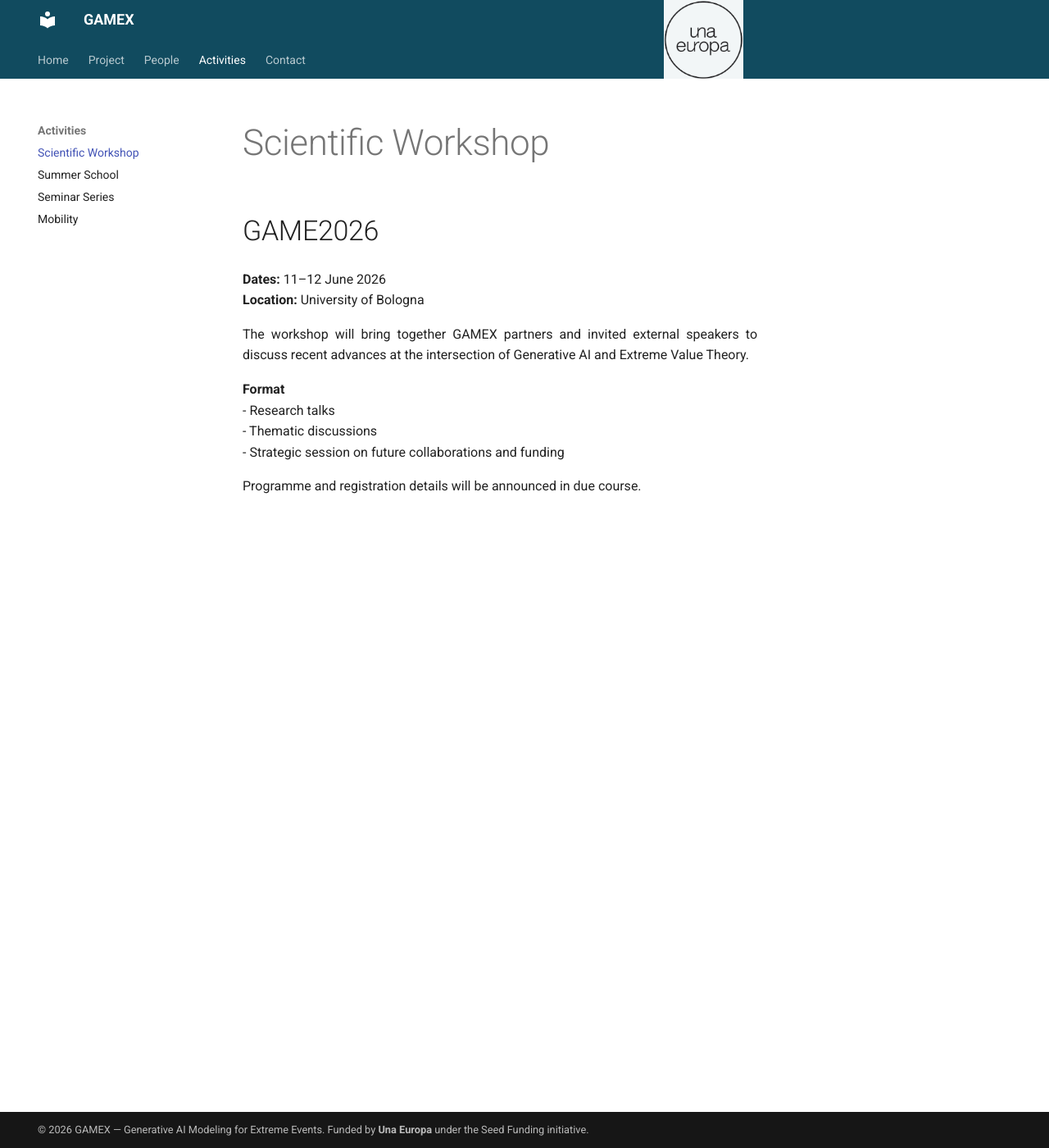
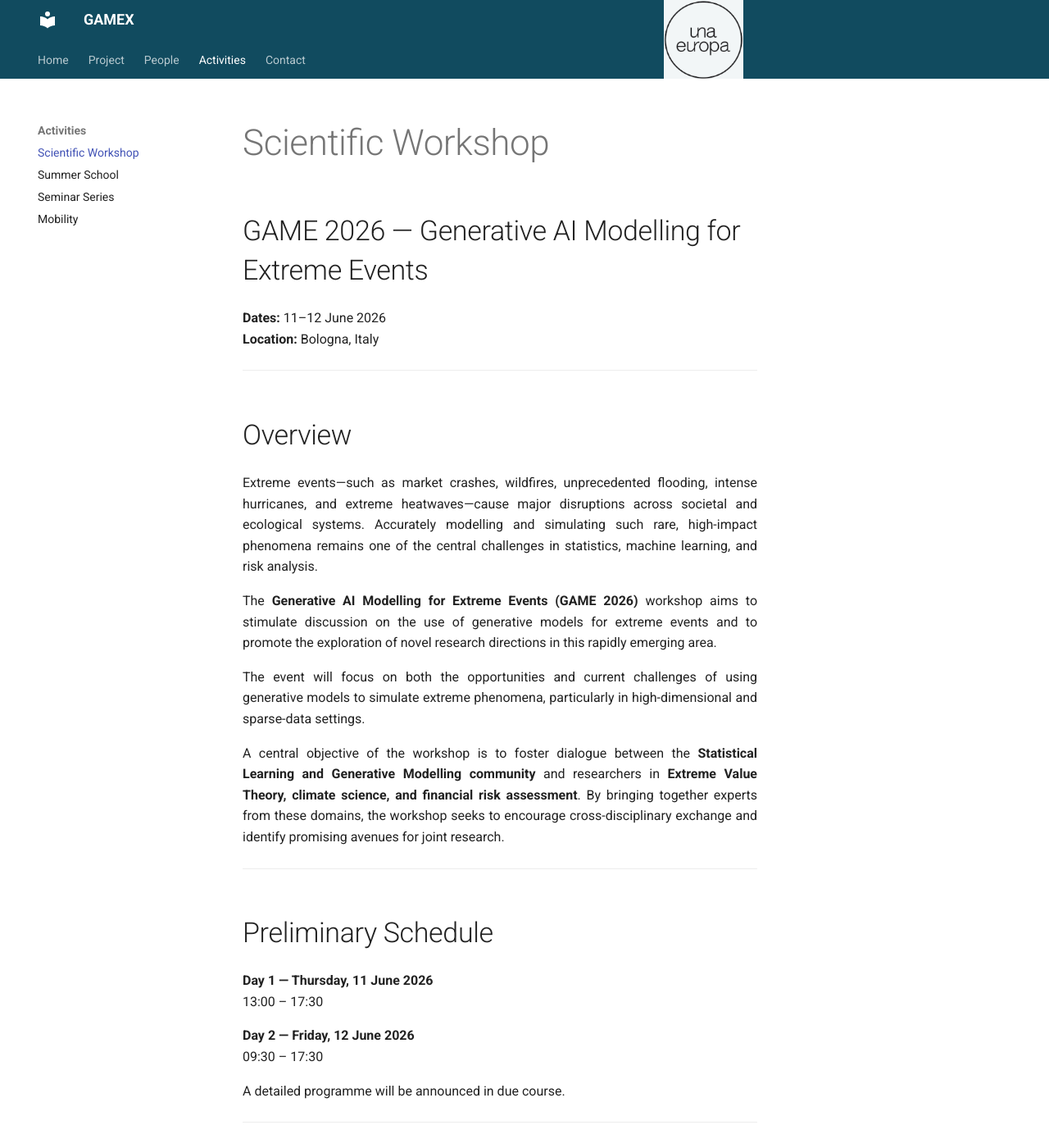
Before and after one commit to gamex-network/gamex-network.github.io, an MkDocs documentation site: the page built from docs/workshop.md, in a window 1280 px wide and 1400 px high. Shown: the whole window at 82% size. Built offline with MkDocs 1.6.1 and Material for MkDocs 9.7.7, drawn with Linux system fonts in a browser that asks for light colours; some of the changed text lies outside the part shown.

Commit message:
Update workshop.md

```diff
--- a/docs/workshop.md
+++ b/docs/workshop.md
@@ -1,13 +1,67 @@
 # Scientific Workshop
-## GAME2026
+## GAME 2026 — Generative AI Modelling for Extreme Events
+
 **Dates:** 11–12 June 2026
-**Location:** University of Bologna
+**Location:** Bologna, Italy
 
-The workshop will bring together GAMEX partners and invited external speakers to discuss recent advances at the intersection of Generative AI and Extreme Value Theory.
+---
 
-**Format**
-- Research talks
-- Thematic discussions
-- Strategic session on future collaborations and funding
+## Overview
 
-Programme and registration details will be announced in due course.
+Extreme events—such as market crashes, wildfires, unprecedented flooding, intense hurricanes, and extreme heatwaves—cause major disruptions across societal and ecological systems. Accurately modelling and simulating such rare, high-impact phenomena remains one of the central challenges in statistics, machine learning, and risk analysis.
+
+The **Generative AI Modelling for Extreme Events (GAME 2026)** workshop aims to stimulate discussion on the use of generative models for extreme events and to promote the exploration of novel research directions in this rapidly emerging area.
+
+The event will focus on both the opportunities and current challenges of using generative models to simulate extreme phenomena, particularly in high-dimensional and sparse-data settings.
+
+A central objective of the workshop is to foster dialogue between the **Statistical Learning and Generative Modelling community** and researchers in **Extreme Value Theory, climate science, and financial risk assessment**. By bringing together experts from these domains, the workshop seeks to encourage cross-disciplinary exchange and identify promising avenues for joint research.
+
+---
+
+## Preliminary Schedule
+
+**Day 1 — Thursday, 11 June 2026**
+13:00 – 17:30
+
+**Day 2 — Friday, 12 June 2026**
+09:30 – 17:30
+
+A detailed programme will be announced in due course.
+
+---
+
+## Confirmed Speakers
+
+- **Danilo Abrignani** — Leithà – Unipol Group
+- **Matteo Angelinelli** — CINECA
+- **Gloria Buritica** — AgroParisTech
+- **Sebastian Engelke** — University of Geneva
+- **Amir Khorrami Chokami** - University of Cagliari
+- **Olivier Lopez** — CREST
+- **Jordan Richards** — University of Edinburgh
+- **Antonello Squintu** — CMCC
+- **Maud Thomas** — Université Lyon 1
+- **Antonio Tirri** — Leithà – Unipol Group
+
+---
+
+## Venue
+
+**Area Botte B4**
+DAMA — Tecnopolo Data Manifattura Emilia-Romagna
+Via Stalingrado 84/3
+40128 Bologna (BO), Italy
+
+### Getting There
+
+From **Bologna Centrale railway station**:
+
+- Take bus **Line 25**
+- Get off at **Casoni** stop
+- Walk along Via Casoni until the intersection with Via Stalingrado
+- Turn left onto Via Stalingrado
+
+Google Maps:
+https://maps.app.goo.gl/ougHia9P3rfsAkSX7
+
+---
```
